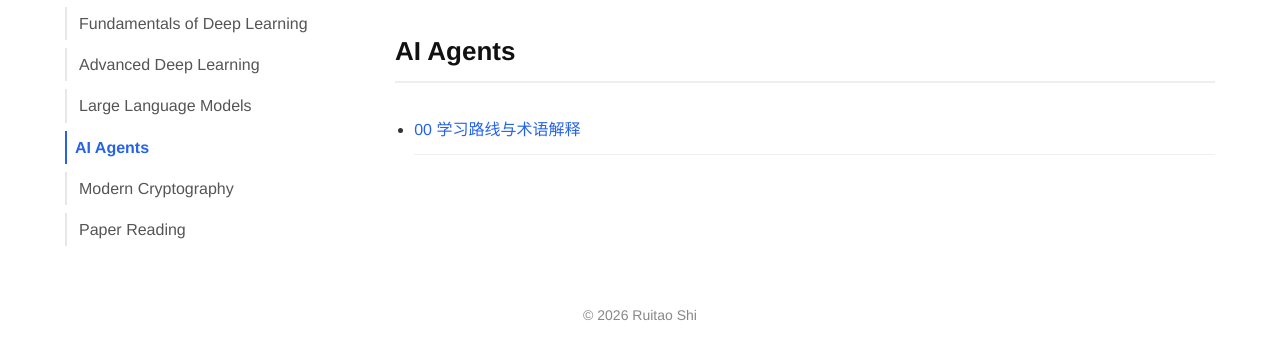
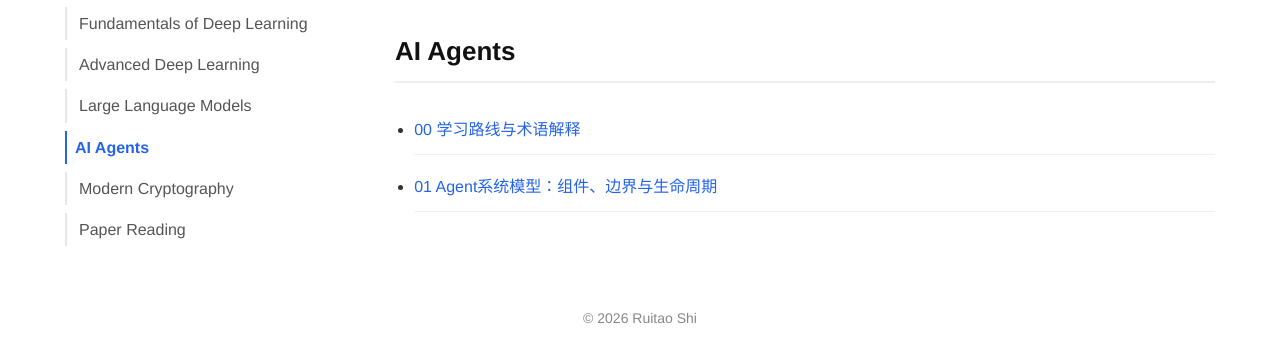
Before and after one commit to raytaoshi/raytaoshi.github.io, a plain HTML site: page notes-index.html in a window 1280 px wide. Both pictures are taken after a click on the link "AI Agents". Shown: the part 176-538 px from the top of the page. Drawn offline with Linux system fonts and the light colour scheme.

Commit message:
更新 notes-index.html

```diff
--- a/notes-index.html
+++ b/notes-index.html
@@ -63,6 +63,7 @@
             <h2>AI Agents</h2>
             <ul class="note-link-list">
                 <li><a href="notes/AI%20agent/00%20学习路线与术语索引.html">00 学习路线与术语解释</a></li>
+                <li><a href="notes/AI%20agent/01%20Agent系统模型：组件、边界与生命周期.html">01 Agent系统模型：组件、边界与生命周期</a></li>
 <!--                <li><a href="notes/agent-notes/planning-and-reasoning.html">Planning and Reasoning</a></li>-->
 <!--                <li><a href="notes/agent-notes/tool-use-and-memory.html">Tool Use and Memory</a></li>-->
 <!--                <li><a href="notes/agent-notes/react-agent-demo.html">ReAct Agent principle & demo【example】</a></li>-->
```
